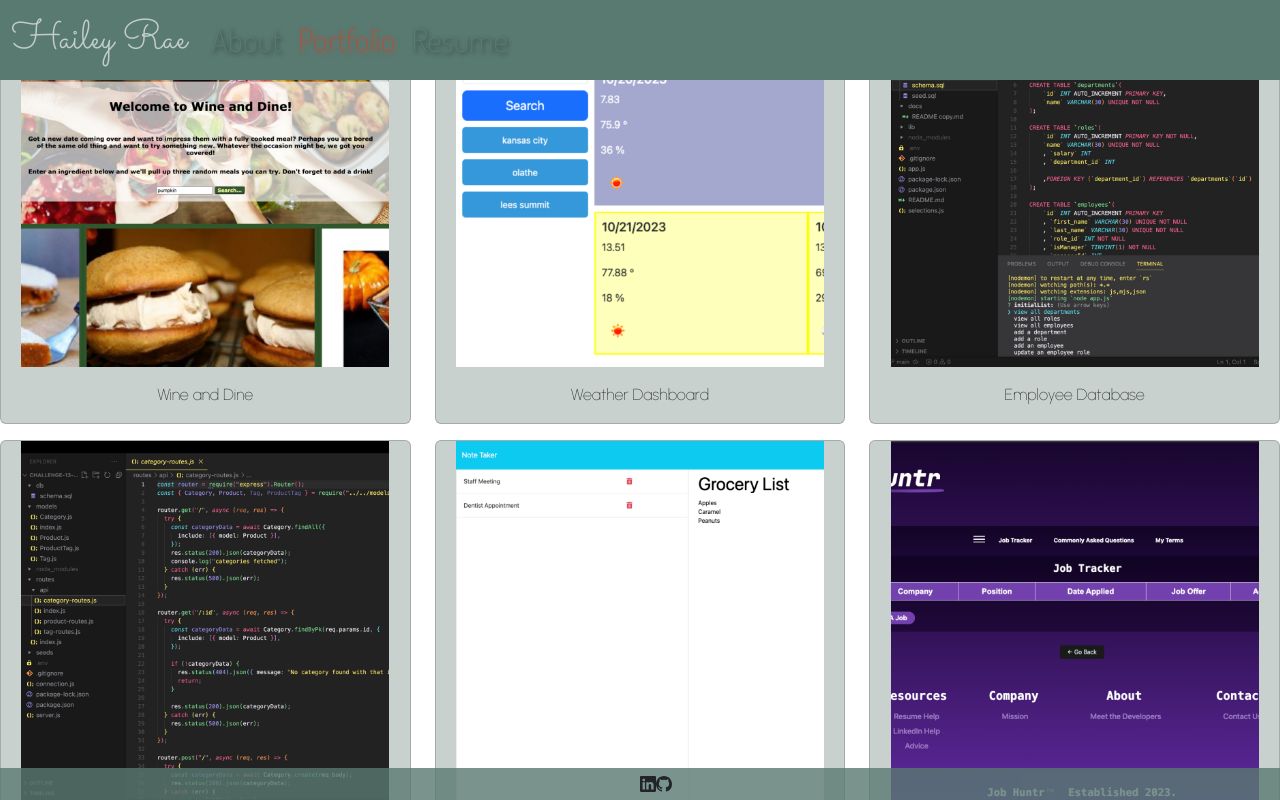
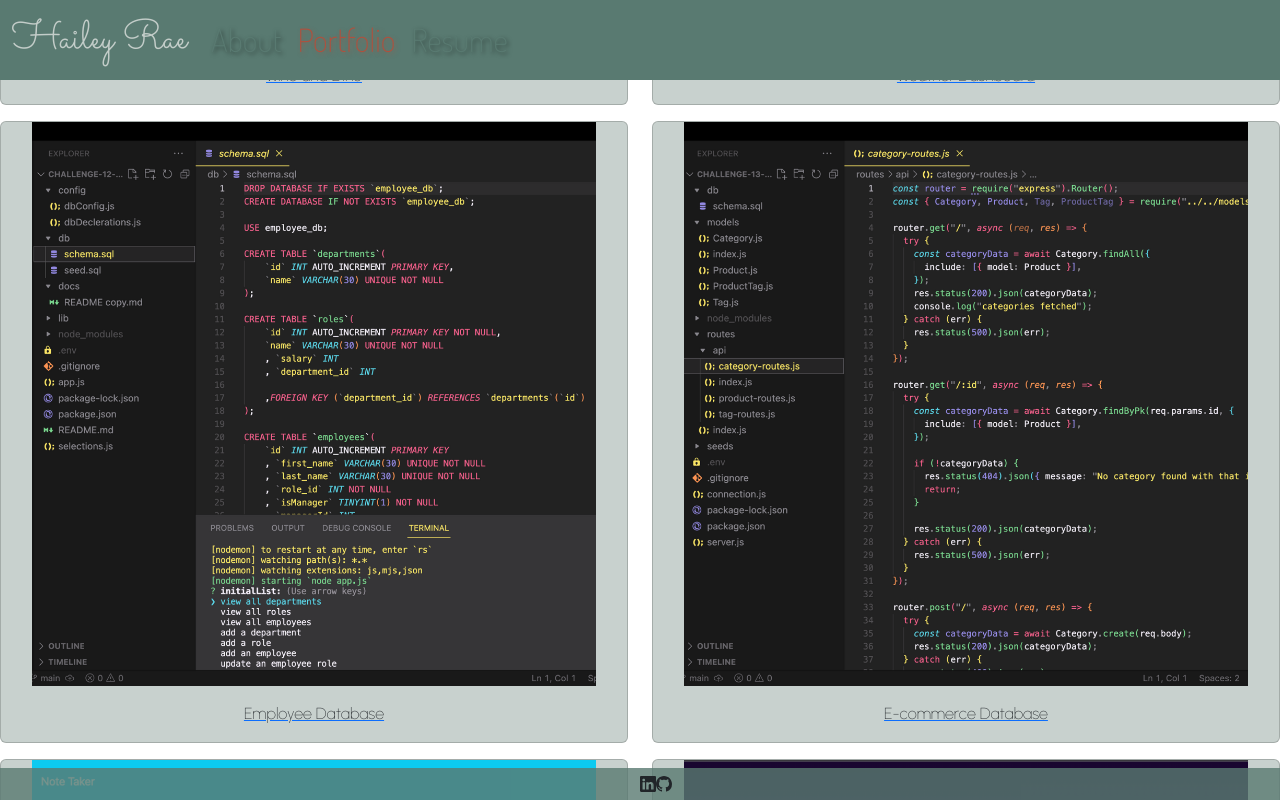
Before and after one commit to haileyraehughes89/Hughes-Portfolio, a React (Vite) app: page /Portfolio in a window 1280 px wide. Shown: the top 800 px of the page. Built offline with nearby package versions, Linux system fonts and the light colour scheme; a web font is replaced by a local one.

Commit message:
added links to git repos

```diff
--- a/src/Data/Data.jsx
+++ b/src/Data/Data.jsx
@@ -18,6 +18,7 @@ export const Portfolio = [
         description: "Save Yourself a Grocery Trip",
         text: "This was a collaborative project in which I focused on working with the spoonacular API. Spoonacular offers a robust set of tools and resources for working with culinary data, recipes, and nutritional information. My role in the project was centered around utilizing the spoonacular API to retrieve and manipulate recipe data, allowing us to create an innovative culinary-related application. During the project, I successfully integrated the spoonacular API into our application, enabling users to search for recipes based on various criteria such as ingredients, dietary restrictions, and cuisine types. This involved making API requests, handling responses, and displaying the retrieved data in a user-friendly format. In addition to the technical implementation, I collaborated closely with my team members to ensure seamless integration and a cohesive user experience. Through effective communication and teamwork, we were able to leverage the capabilities of the spoonacular API to create a feature-rich and engaging application that catered to culinary enthusiasts and those seeking cooking inspiration.",
         img: WineDine,
+        link: "https://github.com/rtm713/WiningAndDining",
         // type: front
     },
     {
@@ -25,6 +26,7 @@ export const Portfolio = [
         description: "Save Yourself a Grocery Trip",
         text: "This was a collaborative project in which I focused on working with the spoonacular API. Spoonacular offers a robust set of tools and resources for working with culinary data, recipes, and nutritional information. My role in the project was centered around utilizing the spoonacular API to retrieve and manipulate recipe data, allowing us to create an innovative culinary-related application. During the project, I successfully integrated the spoonacular API into our application, enabling users to search for recipes based on various criteria such as ingredients, dietary restrictions, and cuisine types. This involved making API requests, handling responses, and displaying the retrieved data in a user-friendly format. In addition to the technical implementation, I collaborated closely with my team members to ensure seamless integration and a cohesive user experience. Through effective communication and teamwork, we were able to leverage the capabilities of the spoonacular API to create a feature-rich and engaging application that catered to culinary enthusiasts and those seeking cooking inspiration.",
         img: WeatherApi,
+        link: "https://github.com/haileyraehughes89/Weather-Dashboard",
         // type: front
     },
     {
@@ -32,6 +34,7 @@ export const Portfolio = [
         description: "Organize Efficiently",
         text: "I developed a command-line application as a content management system (CMS) to manage a company's employee database. The application was built from scratch using Node.js, Inquirer, and MySQL. The goal was to create an interface that enables non-developers to easily view and interact with data stored in databases. The database schema consisted of three tables: department, role, and employee. The structure of these tables included relevant attributes such as id, name, title, salary, department_id, first_name, last_name, role_id, and manager_id. The application allowed users to perform various operations on the database, such as viewing employees, roles, and departments, as well as adding new entries and updating existing ones.",
         img: EmployeeTracker,
+        link: "https://github.com/haileyraehughes89/challenge-12-Employee-Tracker",
         // type: back
 
     },
@@ -40,6 +43,7 @@ export const Portfolio = [
         description: "Save Yourself a Grocery Trip",
         text: "This was a collaborative project in which I focused on working with the spoonacular API. Spoonacular offers a robust set of tools and resources for working with culinary data, recipes, and nutritional information. My role in the project was centered around utilizing the spoonacular API to retrieve and manipulate recipe data, allowing us to create an innovative culinary-related application. During the project, I successfully integrated the spoonacular API into our application, enabling users to search for recipes based on various criteria such as ingredients, dietary restrictions, and cuisine types. This involved making API requests, handling responses, and displaying the retrieved data in a user-friendly format. In addition to the technical implementation, I collaborated closely with my team members to ensure seamless integration and a cohesive user experience. Through effective communication and teamwork, we were able to leverage the capabilities of the spoonacular API to create a feature-rich and engaging application that catered to culinary enthusiasts and those seeking cooking inspiration.",
         img: Ecommerce,
+        link: "https://github.com/haileyraehughes89/back-end-e-commerce-website"
         // type: back
     },
     {
@@ -47,6 +51,7 @@ export const Portfolio = [
         description: "Don't Let your Day get Away from You",
         text: "I undertook the challenge of developing an application aimed at streamlining note-taking and organizational tasks. The primary objective was to establish a user-friendly platform for writing and preserving notes. The application's structure consisted of an Express.js backend responsible for managing note data storage and retrieval from a JSON file. While the front-end of the application was pre-existing, my task encompassed building and integrating the backend components, as well as deploying the entire application on Heroku to ensure accessibility.",
         img: NoteTaker,
+        link: "https://github.com/haileyraehughes89/Note-Taker",
         // type: full
     },
     {
@@ -54,6 +59,7 @@ export const Portfolio = [
         description: "Save Yourself a Grocery Trip",
         text: "This was a collaborative project in which I focused on working with the spoonacular API. Spoonacular offers a robust set of tools and resources for working with culinary data, recipes, and nutritional information. My role in the project was centered around utilizing the spoonacular API to retrieve and manipulate recipe data, allowing us to create an innovative culinary-related application. During the project, I successfully integrated the spoonacular API into our application, enabling users to search for recipes based on various criteria such as ingredients, dietary restrictions, and cuisine types. This involved making API requests, handling responses, and displaying the retrieved data in a user-friendly format. In addition to the technical implementation, I collaborated closely with my team members to ensure seamless integration and a cohesive user experience. Through effective communication and teamwork, we were able to leverage the capabilities of the spoonacular API to create a feature-rich and engaging application that catered to culinary enthusiasts and those seeking cooking inspiration.",
         img: ApplicationTracker,
+        link: "https://github.com/DaveFMiranda/job-huntr"
         // type: full
     }
 ]
--- a/src/components/Portfolio/LargePortfolio.jsx
+++ b/src/components/Portfolio/LargePortfolio.jsx
@@ -6,9 +6,10 @@ import "../../styles/Portfolio.css"
 
 function LargePortfolio() {
   return (
-    <Row md={3} className="Row">
+    <Row md={2} className="Row">
       {Portfolio.map((item, index) => (
         <Col key={index} className="Col">
+          <a href={item.link}>
           <Card class="Card">
             <Card.Img variant="top" src={item.img} class="CardImg"/>
             <Card.Body>
@@ -16,6 +17,7 @@ function LargePortfolio() {
 
             </Card.Body>
           </Card>
+          </a>
         </Col>
       ))}
     </Row>
```
